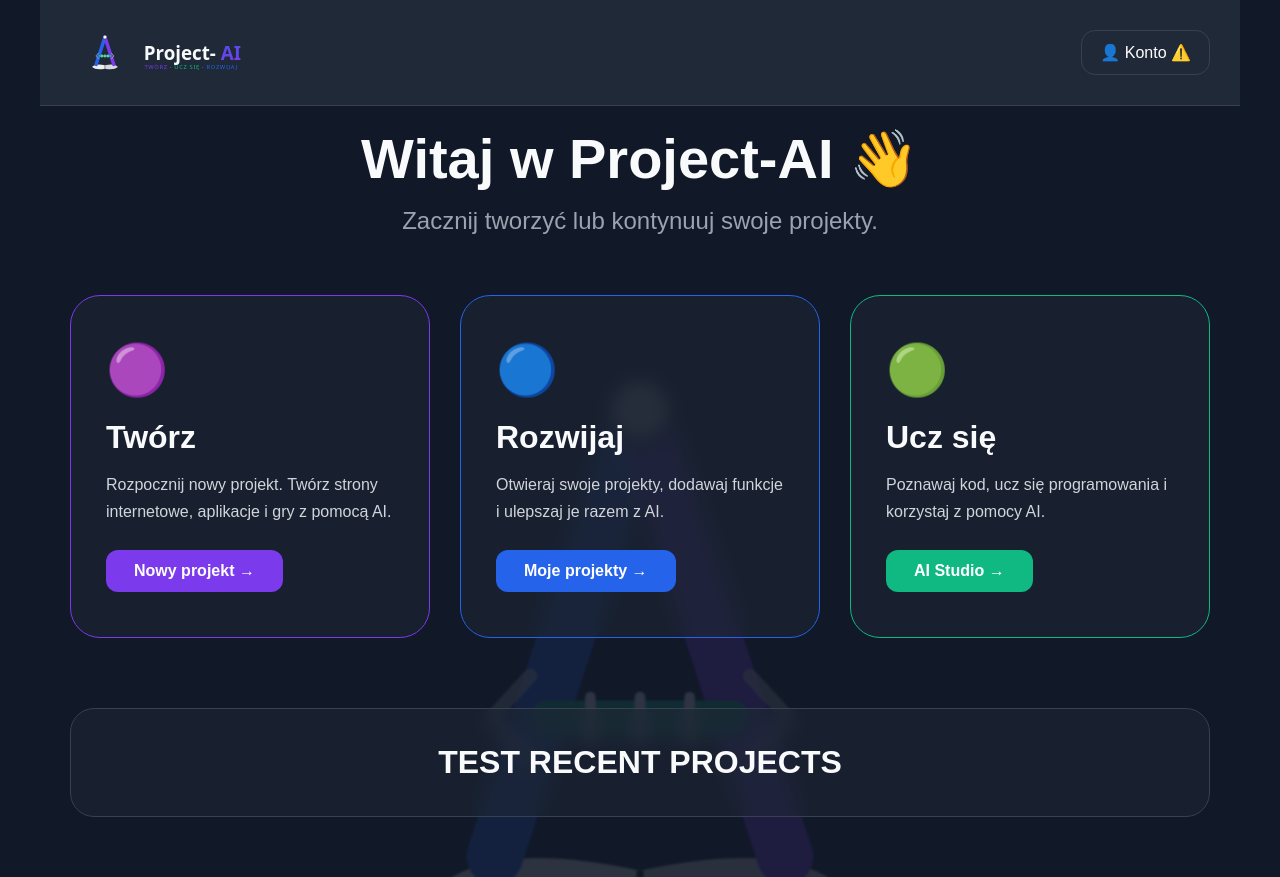
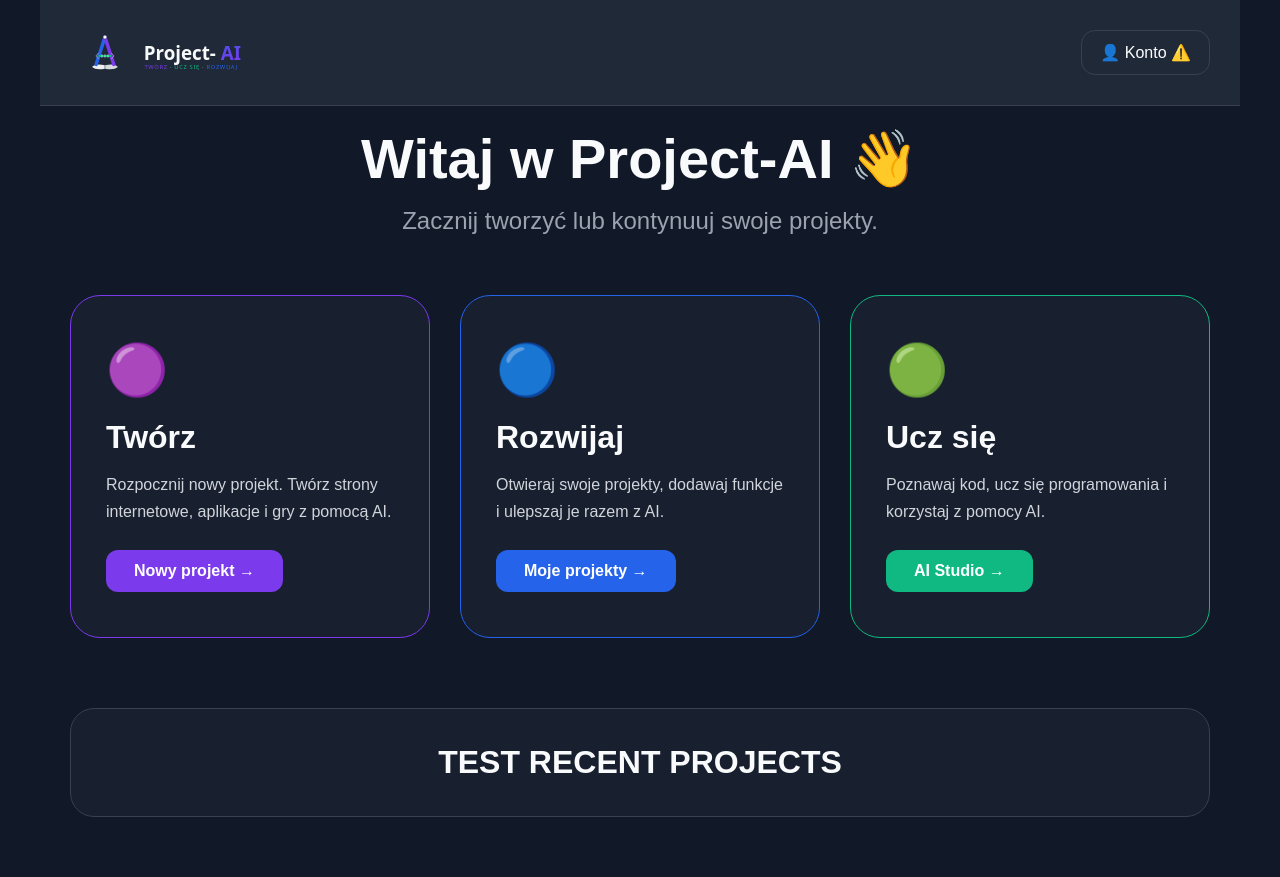
Before and after one commit to PrzemoNH/project-ai, a Next.js app: page /dashboard in a window 1280 px wide. Built offline with nearby package versions, Linux system fonts and the light colour scheme.

Commit message:
Update page.tsx

```diff
--- a/app/dashboard/page.tsx
+++ b/app/dashboard/page.tsx
@@ -3,7 +3,6 @@ import "./dashboard.css";
 import DashboardHeader from "@/components/dashboard/dashboard-header";
 import DashboardCards from "@/components/dashboard/DashboardCards";
 import RecentProjects from "@/components/dashboard/RecentProjects";
-import Image from "next/image";
 
 export default function Dashboard() {
   return (
@@ -11,17 +10,6 @@ export default function Dashboard() {
       <DashboardHeader />
 
       <main className="dashboard">
-
-        <div className="dashboard-background">
-  <Image
-    src="/images/logo/project-ai-icon-bg.svg"
-    alt=""
-    width={900}
-    height={900}
-    className="dashboard-bg"
-    priority
-  />
-</div>
 
         <h1>
           Witaj w Project-AI 👋
```
